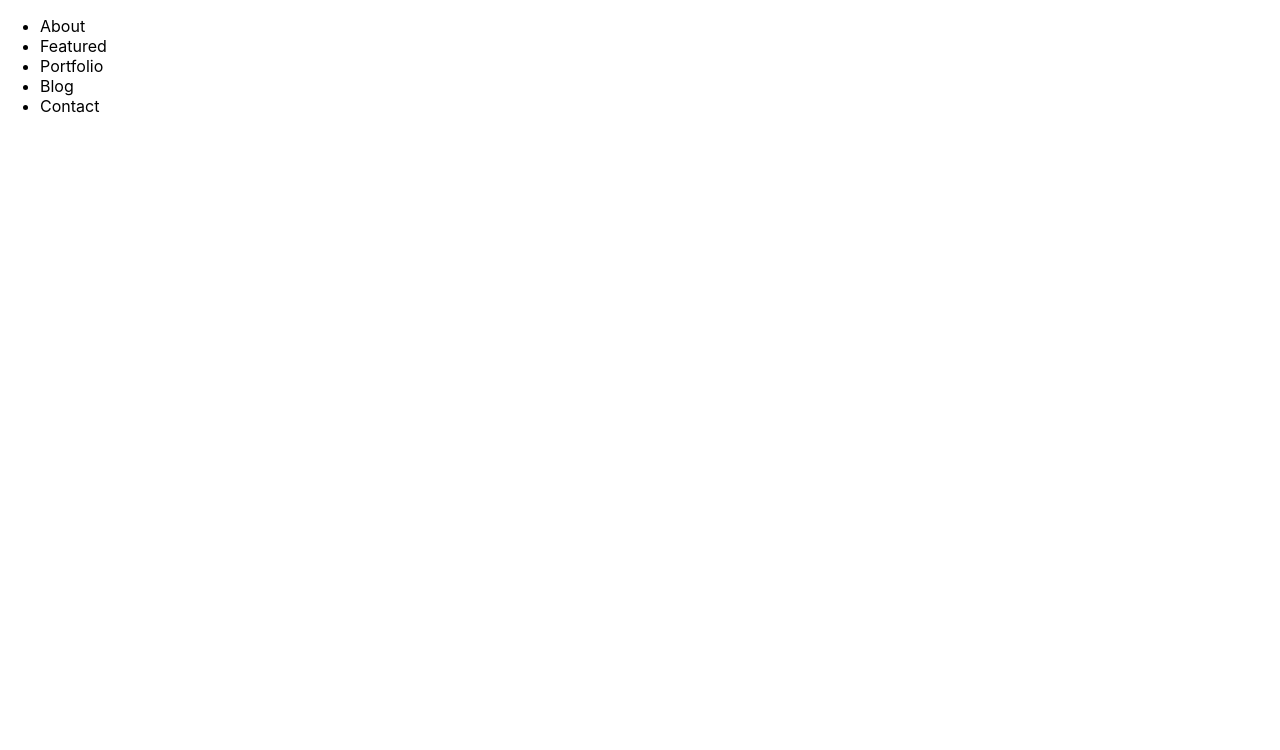
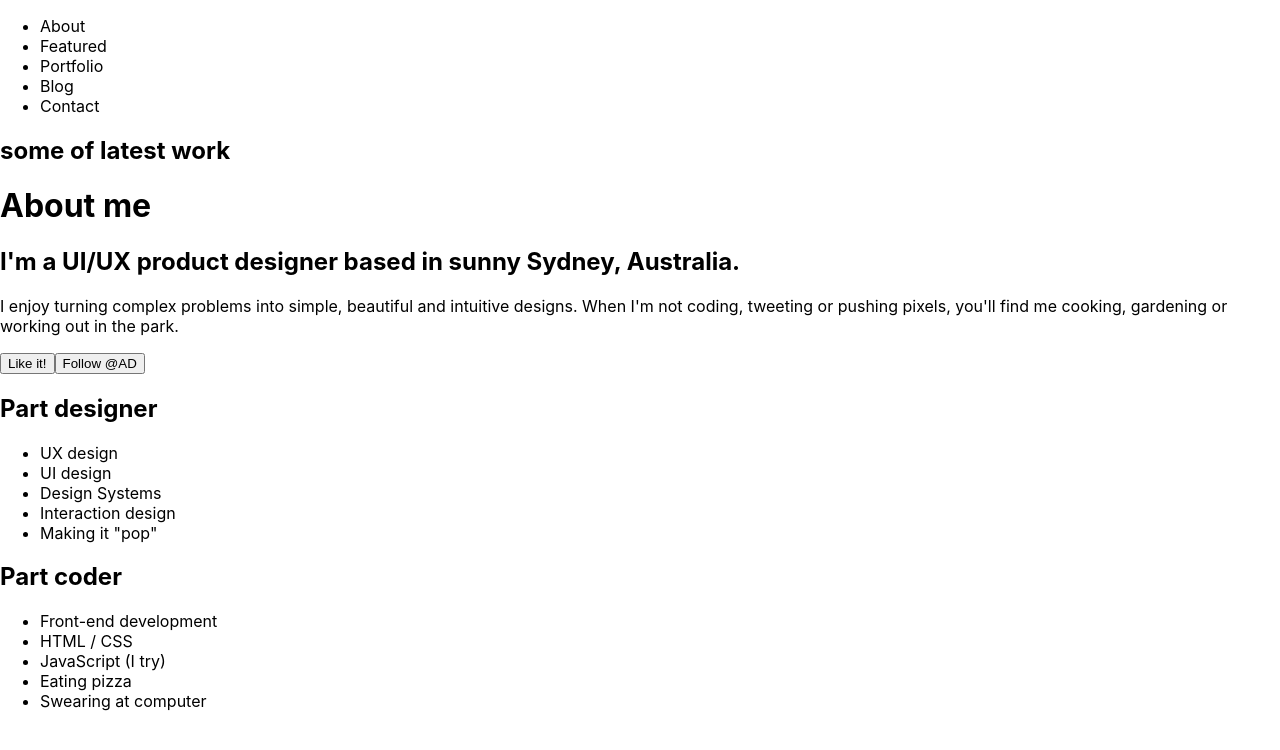
Before and after one commit to Agata-Bernat/my-adside-react-app, a React (Create React App) app: page / in a window 1280 px wide. Shown: the top 750 px of the page. Built offline with nearby package versions, Linux system fonts and the light colour scheme.

Commit message:
I still don't know what I am doing, so I take a tinny steps and put all that what I see on the oryginal website in to it.

```diff
--- a/src/App.js
+++ b/src/App.js
@@ -3,11 +3,13 @@
 
 import React from 'react';
 import HomeContainer from './components/HomeContainer';
+import About from './components/About';
 
 function App() {
   return (
     <div className="App">
       <HomeContainer />
+      <About />
     </div>
   );
 }
--- a/src/components/About.js
+++ b/src/components/About.js
@@ -0,0 +1,39 @@
+import React from 'react';
+
+function About() {
+    return (
+        <div>
+            <div>
+                <h1>About me</h1>
+                <h2>I'm a UI/UX product designer based in sunny Sydney, Australia.</h2>
+                <p>I enjoy turning complex problems into simple, beautiful and intuitive designs. When I'm not coding, tweeting or pushing pixels, you'll find me cooking, gardening or working out in the park.</p>
+                <button className="faceLike">Like it!</button>
+                <button className="tweetFollow">Follow @AD</button>
+            </div>
+            <div>
+                <h2>Part designer</h2>
+                <ul>
+                    <li>UX design</li>
+                    <li>UI design</li>
+                    <li>Design Systems</li>
+                    <li>Interaction design</li>
+                    <li>Making it "pop"</li>
+                </ul>
+
+
+
+                <h2>Part coder</h2>
+                <ul>
+                    <li>Front-end development</li>
+                    <li>HTML / CSS</li>
+                    <li>JavaScript (I try)</li>
+                    <li>Eating pizza</li>
+                    <li>Swearing at computer</li>
+                </ul>
+            </div>
+        </div>
+
+    )
+}
+
+export default About;
--- a/src/components/HomeContainer.js
+++ b/src/components/HomeContainer.js
@@ -10,8 +10,10 @@ function HomeContainer() {
                     <li>Portfolio</li>
                     <li>Blog</li>
                     <li>Contact</li>
-
                 </ul>
+{/*place for photo, I am thinking what kind of big container it should be */}
+                <h1>some of latest work</h1>
+{/*place for 3 cards */}
             </nav>
         </div>
     )
```
